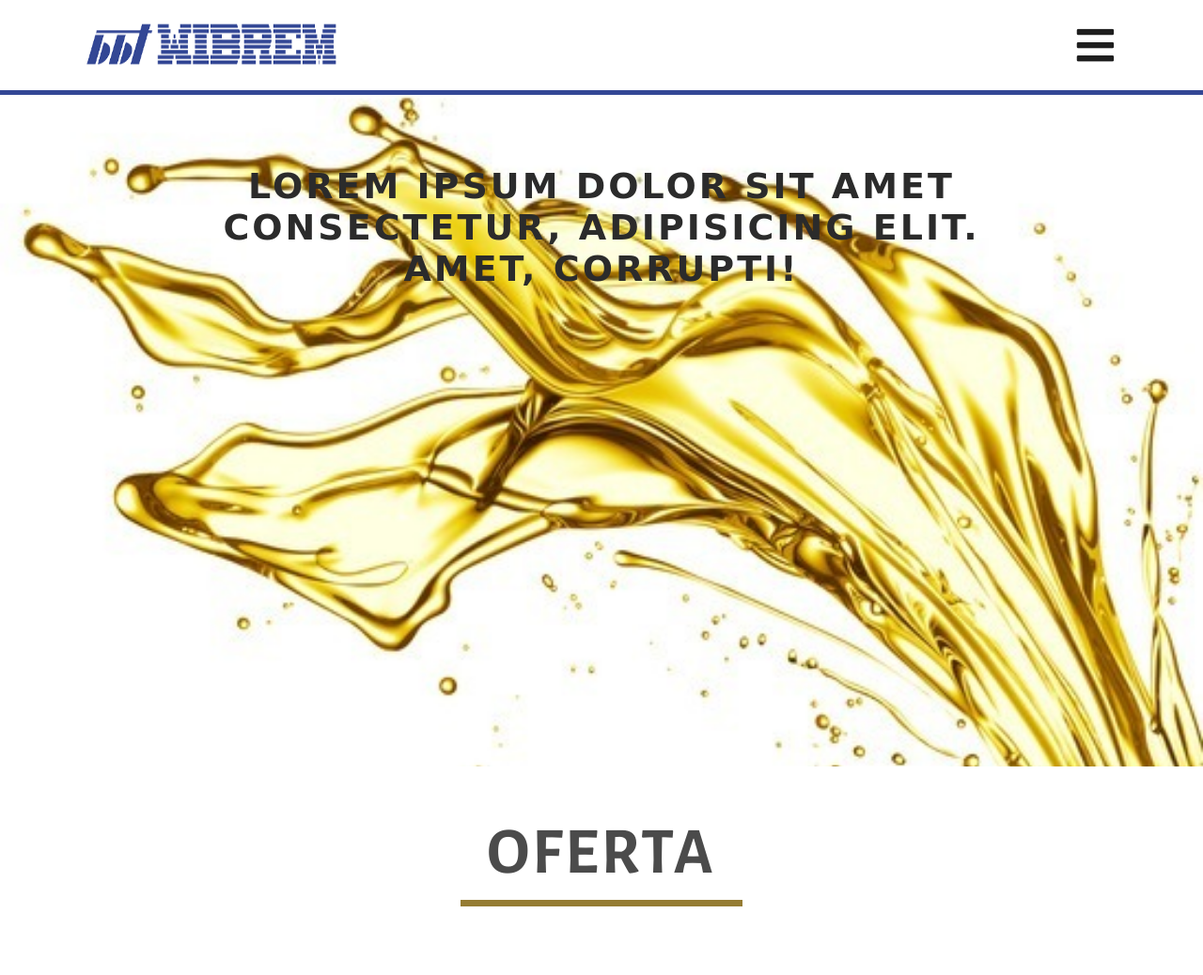
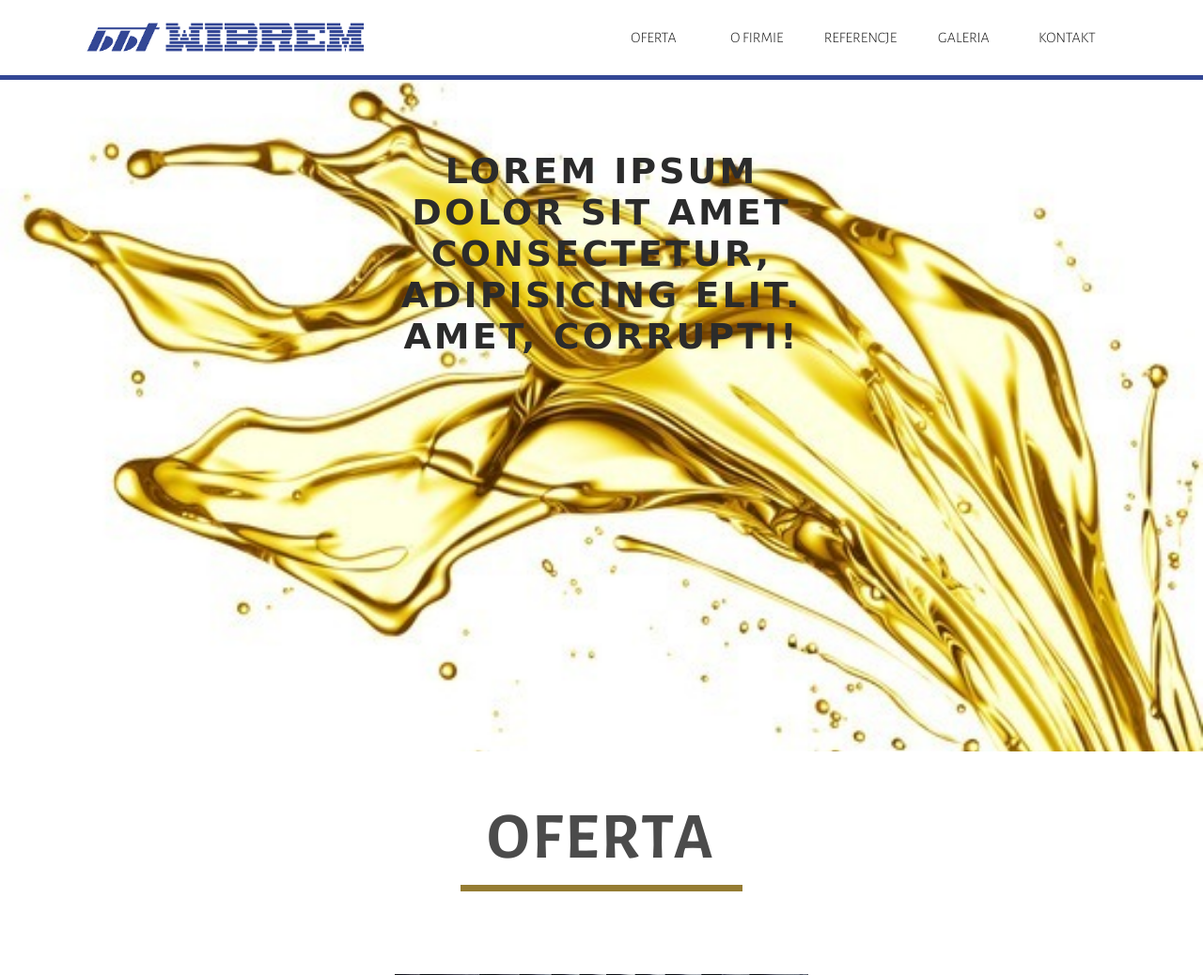
Before and after one commit to jezyk2796/BBT-WIBREM, a PHP site: page / in a window 1280 px wide. Shown: the top 1038 px of the page at 94% size. Run offline with PHP 8.4, Linux system fonts and the light colour scheme; some web fonts are replaced.

Commit message:
menu for desktop done

```diff
--- a/css/style.css
+++ b/css/style.css
@@ -165,7 +165,7 @@ nav::after {
   }
 }
 
-@media (min-width: 540px) {
+@media (min-width: 540px) and (orientation: portrait) {
   nav img {
     width: 22rem;
     height: 4rem;
@@ -178,7 +178,7 @@ nav::after {
   }
 }
 
-@media (min-width: 720px) {
+@media (min-width: 720px) and (orientation: portrait) {
   nav img {
     width: 27rem;
     height: 5rem;
@@ -188,6 +188,21 @@ nav::after {
     width: 5rem;
     height: 5rem;
     font-size: 4.5rem;
+  }
+}
+
+@media (min-width: 1024px) and (orientation: landscape) {
+  nav {
+    height: 10vh;
+  }
+
+  nav img {
+    width: 30rem;
+    height: 3.5rem;
+  }
+
+  nav .burger {
+    display: none;
   }
 }
 
@@ -232,6 +247,49 @@ nav::after {
   .menu {
     width: 40vw;
     top: 12vh;
+  }
+}
+
+@media (min-width: 480px) {
+  .menu li a {
+    font-size: 2rem;
+  }
+}
+
+@media (min-width: 720px) {
+  .menu li a {
+    font-size: 3.2rem;
+  }
+}
+
+@media (min-width: 1024px) and (orientation: landscape) {
+  .menu {
+    width: auto;
+    height: 100%;
+    margin: 0;
+    position: static;
+    transform: translateX(0);
+    top: 0;
+    right: 0;
+    flex-direction: row;
+    background-color: #fff;
+  }
+
+  .menu li {
+    width: 11rem;
+    opacity: 1;
+  }
+
+  .menu li a {
+    padding: 0;
+    line-height: 10vh;
+    font-size: 1.6rem;
+    color: #1f1f1f;
+    transition: 0.3s;
+  }
+
+  .menu li a:hover {
+    font-size: 2rem;
   }
 }
 
@@ -301,6 +359,17 @@ header h2 {
   header .welcome {
     padding: 8rem 7rem 0 7rem;
     font-size: 3.8rem;
+  }
+}
+
+@media (min-width: 1024px) and (orientation: landscape) {
+  header {
+    margin: 10vh 0 0 0;
+  }
+
+  header .welcome {
+    width: 50rem;
+    margin: 0 auto;
   }
 }
 
--- a/js/main.js
+++ b/js/main.js
@@ -61,14 +61,12 @@ const navigate = e => {
   const logoLink = e.currentTarget.parentElement;
 
   window.scrollTo({
-    top:
-      targetId === "#"
-        ? 0
-        : document.querySelector(targetId).offsetTop - navHeight,
+    top: targetId === "#" ?
+      0 : document.querySelector(targetId).offsetTop - navHeight,
     behavior: "smooth"
   });
 
-  if (logoLink.classList.value === "logo") {
+  if (logoLink.classList.value === "logo" || window.innerWidth >= 1024) {
     return;
   } else {
     hideMenu();
```
